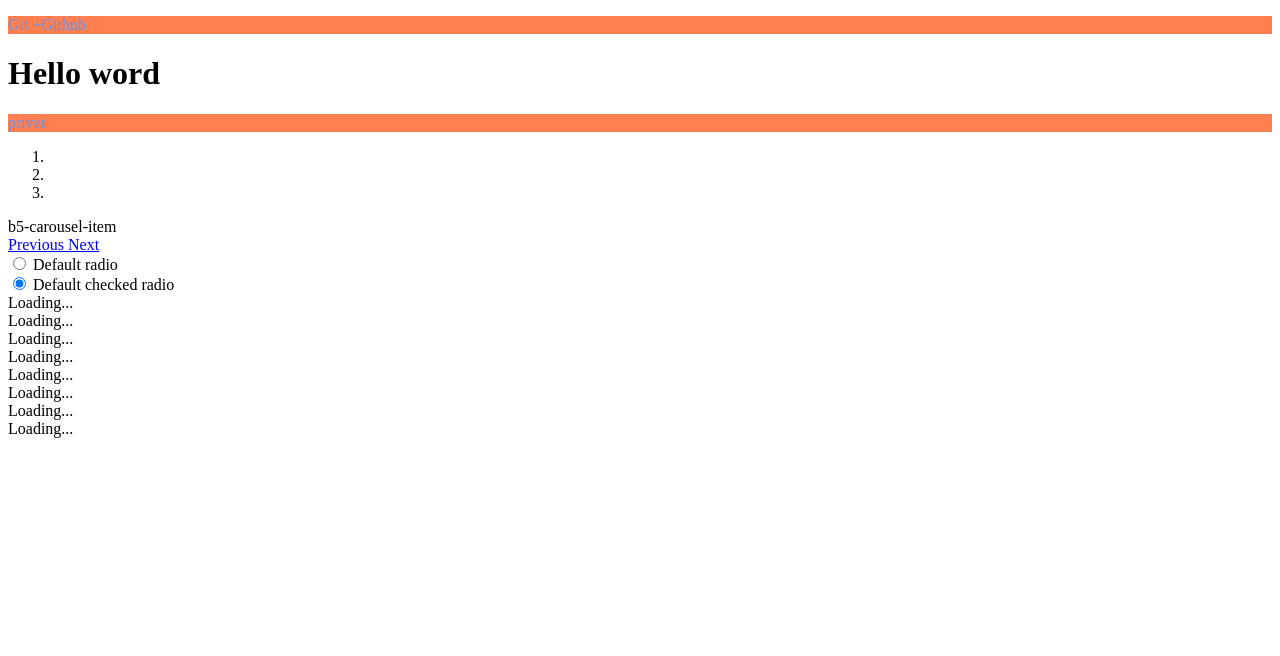
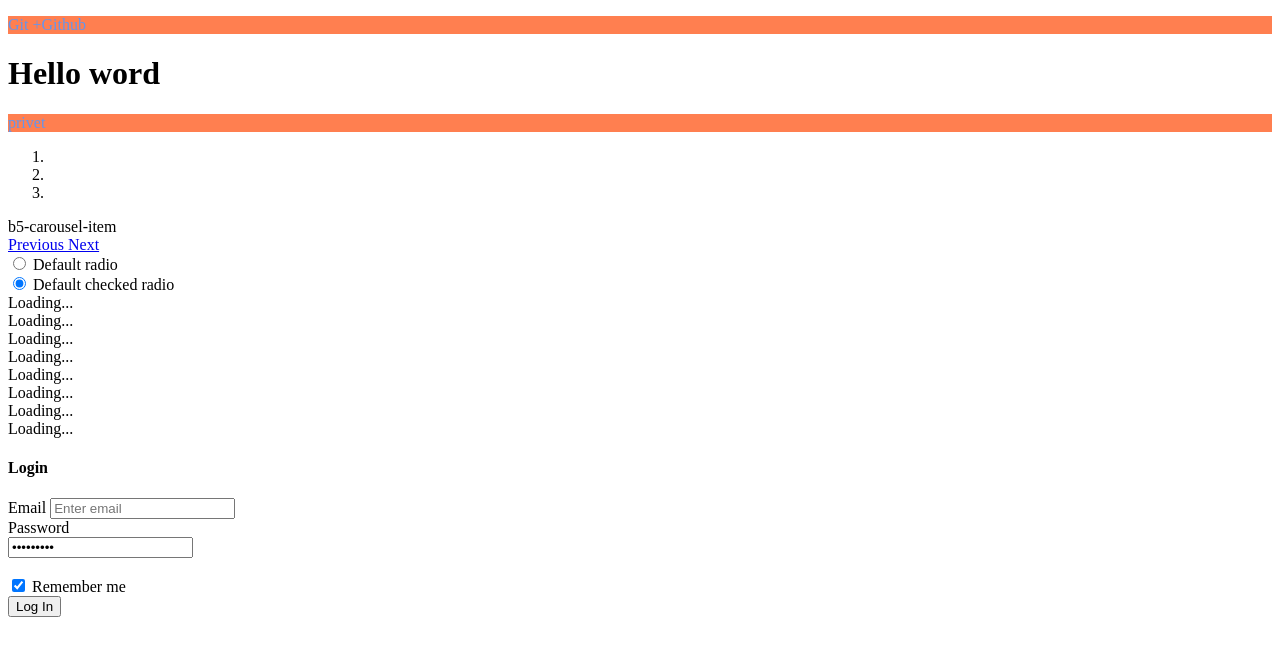
Before and after one commit to Therealraev/second-repository, a plain HTML site: page index.html in a window 1280 px wide. Drawn offline with Linux system fonts and the light colour scheme.

Commit message:
добавление херни не знаю что

```diff
--- a/index.html
+++ b/index.html
@@ -67,5 +67,59 @@
    </div>
    <table class="table table-success table-striped">
    </table>
+   <div class="container mt-5 pt-5 mb-5">
+     <div class="row justify-content-center">
+        <div class="col-md-6 col-lg-4 col-xl-4">
+           <div class="card">
+              <div class="card-body">
+                 <div class="text-center m-auto">
+                    <h4 class="text-uppercase text-center">Login</h4>
+                 </div>
+                 <form action="#" method="post">
+                    <input type="hidden" name="csrftoken" value="ea49375f43c7e6a59c77df1e4de562b3f1350124eeb70e5d5124e4ce3b5251c2b4d12e9aaf2a3ddc618c178c8dc4620b">
+                    <div class="form-group mb-3">
+                       <label for="emailaddress">Email </label>
+                       <input type="email" name="email" placeholder="Enter email" class="form-control" required="">
+                    </div>
+                    <div class="form-group mb-3">
+                       <label for="password">Password</label>
+                       <div class="input-group bg-light" id="show_hide_password">
+                          <input type="password" class="form-control" id="password" value="Passwords" name="password"  placeholder="Enter Password" required="">
+                          <div class="input-group-addon">
+                             <a href=""><i class="fa fa-lg fa-eye" style="padding-top: 10px; padding-left: 10px; padding-right: 10px;" aria-hidden="true"></i></a>
+                          </div>
+                       </div>
+                    </div>
+                    <div class="form-group mb-3">
+                       <div class="custom-control custom-checkbox checkbox-success">
+                          <input type="checkbox" class="custom-control-input" id="checkbox-signin" checked>
+                          <label class="custom-control-label" for="checkbox-signin">Remember me</label>
+                       </div>
+                    </div>
+                    <div class="form-group mb-0 text-center">
+                       <button class="btn btn-primary btn-block" type="submit" name="submit"> Log In </button>
+                    </div>
+                    <script>
+                       $(document).ready(function() {
+                           $("#show_hide_password a").on('click', function(event) {
+                               event.preventDefault();
+                               if($('#show_hide_password input').attr("type") == "text"){
+                                   $('#show_hide_password input').attr('type', 'password');
+                                   $('#show_hide_password i').addClass( "fa-eye-slash" );
+                                   $('#show_hide_password i').removeClass( "fa-eye" );
+                               }else if($('#show_hide_password input').attr("type") == "password"){
+                                   $('#show_hide_password input').attr('type', 'text');
+                                   $('#show_hide_password i').removeClass( "fa-eye-slash" );
+                                   $('#show_hide_password i').addClass( "fa-eye" );
+                               }
+                           });
+                       });
+                    </script>
+                 </form>
+              </div>
+           </div>
+        </div>
+     </div>
+   </div>
 </body>
 </html>
```
